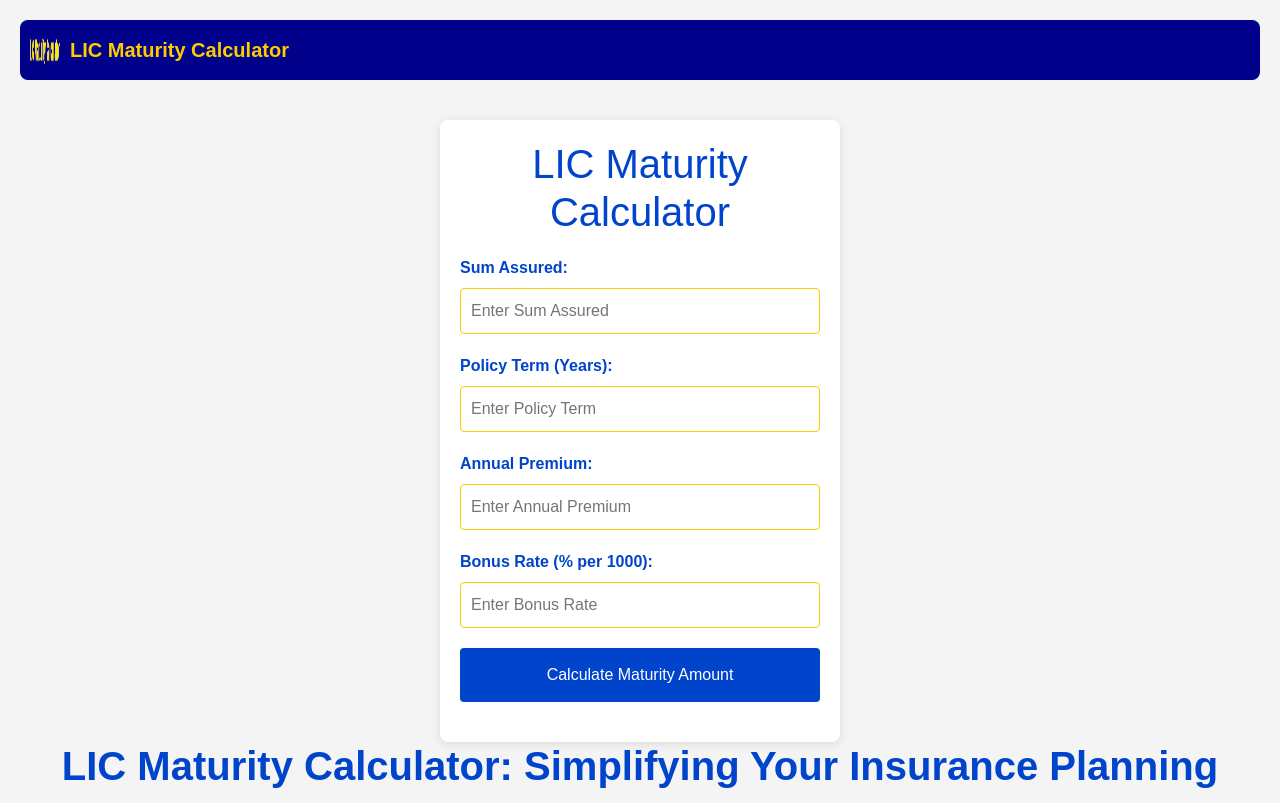
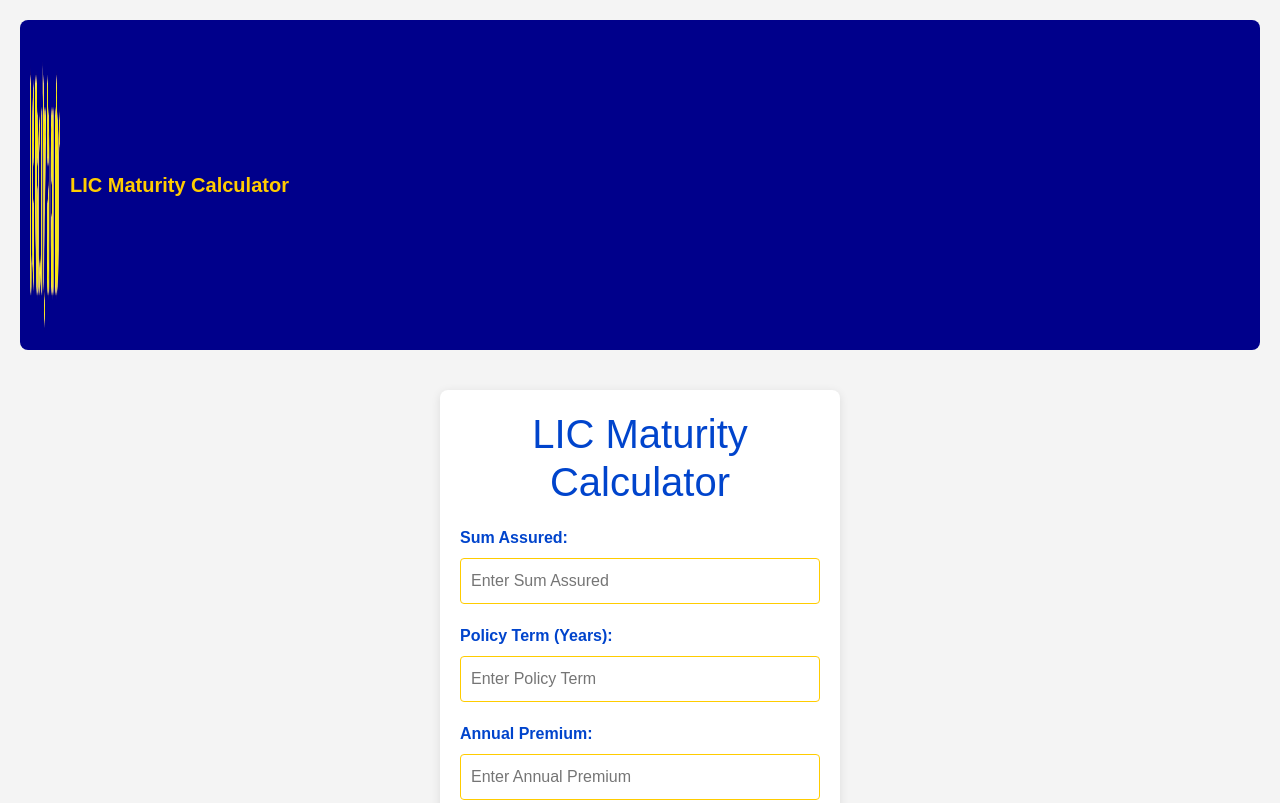
Before and after one commit to LicMaturityCalculator/licmaturitycalculator.github.io, a plain HTML site: page index.html in a window 1280 px wide. Shown: the top 803 px of the page. Drawn offline with nearby package versions, Linux system fonts and the light colour scheme.

Commit message:
Update index.html

```diff
--- a/index.html
+++ b/index.html
@@ -155,7 +155,7 @@ button:hover {
   <body>
 <nav class="navbar navbar-light custom-navbar">
   <a class="navbar-brand" href="#">
-    <img src="https://raw.githubusercontent.com/LicMaturityCalculator/licmaturitycalculator.github.io/refs/heads/main/cropped-LIC_Maturity_Calculator__1_-removebg-preview.png" width="30" height="30" class="d-inline-block align-top" alt="">
+    <img src="https://raw.githubusercontent.com/LicMaturityCalculator/licmaturitycalculator.github.io/refs/heads/main/cropped-LIC_Maturity_Calculator__1_-removebg-preview.png" width="30" height="300" class="d-inline-block align-top" alt="">
     <span class="brand-text">LIC Maturity Calculator</span>
   </a>
 </nav>
```
